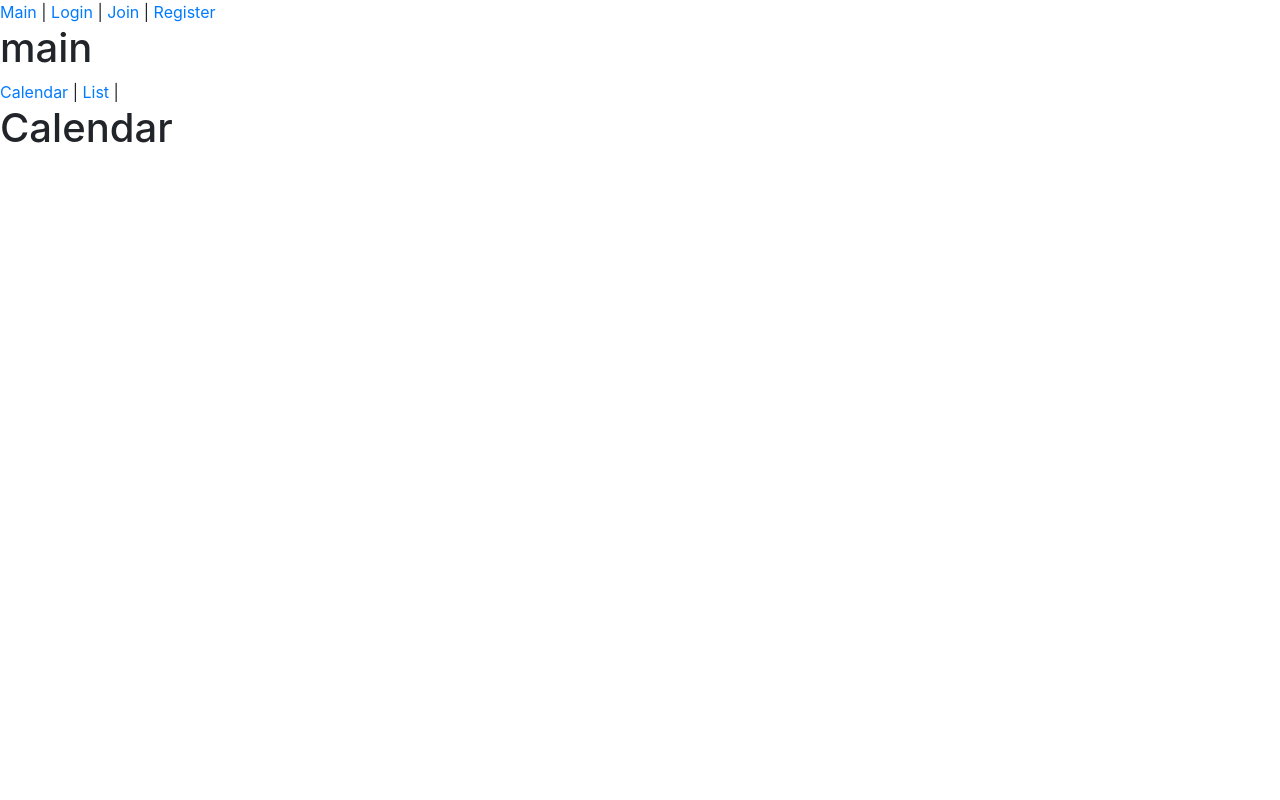
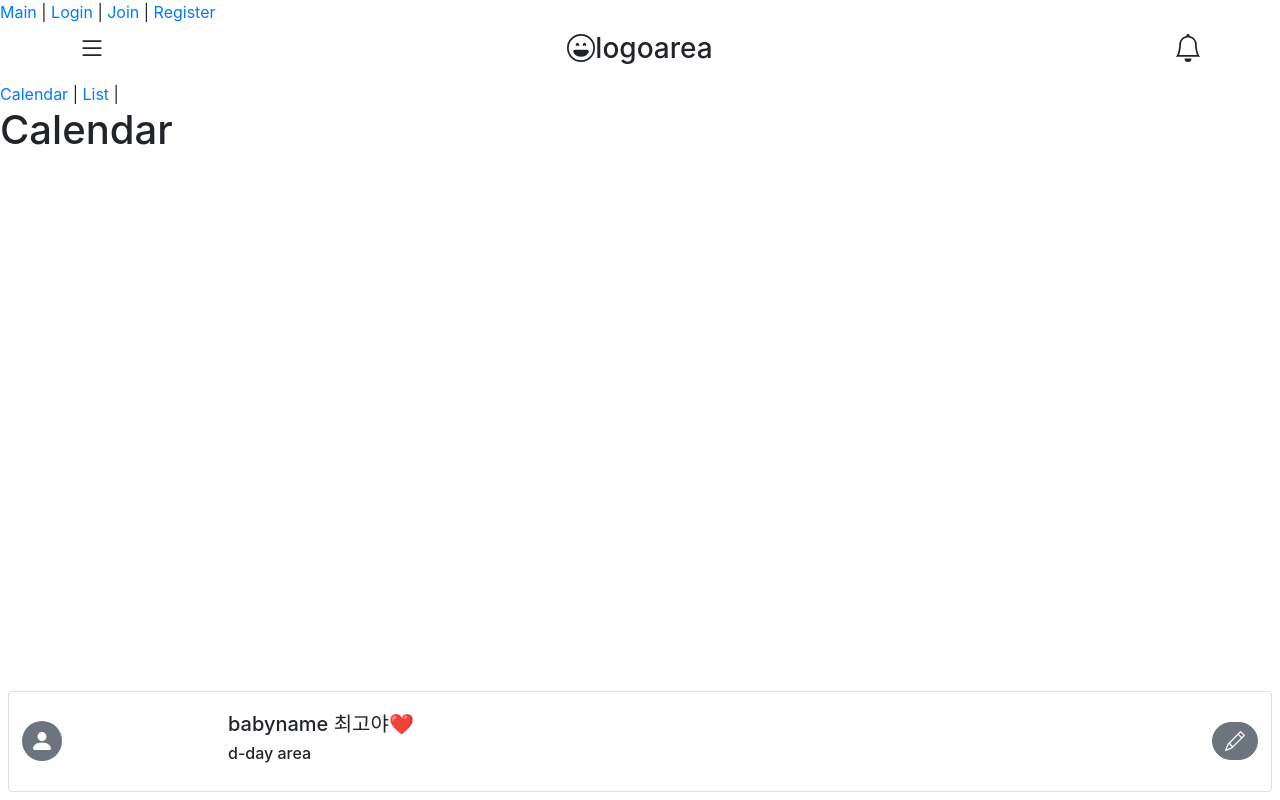
Before and after one commit to dudcheol/NHhackathon_ACARDI, a Vue app in the folder front-end/nhhackathon_acardi/: page /main/calendar in a window 1280 px wide. Built offline with nearby package versions, Linux system fonts and the light colour scheme.

Commit message:
메인 헤더,프로필 틀 제작

```diff
--- a/front-end/nhhackathon_acardi/src/components/main/Calendar.vue
+++ b/front-end/nhhackathon_acardi/src/components/main/Calendar.vue
@@ -4,6 +4,8 @@
   </div>
 </template>
 
-<script></script>
+<script>
+export default {};
+</script>
 
 <style scoped></style>
--- /dev/null
+++ b/front-end/nhhackathon_acardi/src/components/main/Header.vue
@@ -0,0 +1,15 @@
+<template>
+  <b-container class="p-2">
+    <div class="d-flex justify-content-between">
+      <h3><b-icon icon="list"></b-icon></h3>
+      <h3><b-icon icon="emoji-laughing"></b-icon>logoarea</h3>
+      <h3><b-icon icon="bell"></b-icon></h3>
+    </div>
+  </b-container>
+</template>
+
+<script>
+export default {};
+</script>
+
+<style scoped></style>
--- a/front-end/nhhackathon_acardi/src/components/main/List.vue
+++ b/front-end/nhhackathon_acardi/src/components/main/List.vue
@@ -4,6 +4,8 @@
   </div>
 </template>
 
-<script></script>
+<script>
+export default {};
+</script>
 
 <style scoped></style>
--- /dev/null
+++ b/front-end/nhhackathon_acardi/src/components/main/Profile.vue
@@ -0,0 +1,24 @@
+<template>
+  <div class="px-2 pb-2">
+    <b-card class="px-2">
+      <b-row align-v="center" class="justify-content-between">
+        <b-col cols="2" class="p-0">
+          <b-avatar></b-avatar>
+        </b-col>
+        <b-col cols="8" class="p-0">
+          <h5>babyname 최고야❤️</h5>
+          <h6>d-day area</h6>
+        </b-col>
+        <b-col cols="2" class="ml-auto text-right p-0">
+          <b-button pill><b-icon icon="pencil"></b-icon></b-button>
+        </b-col>
+      </b-row>
+    </b-card>
+  </div>
+</template>
+
+<script>
+export default {};
+</script>
+
+<style scoped></style>
--- a/front-end/nhhackathon_acardi/src/views/Main.vue
+++ b/front-end/nhhackathon_acardi/src/views/Main.vue
@@ -1,12 +1,26 @@
 <template>
   <div>
-    <h1>main</h1>
+    <Header></Header>
     <router-link to="/main/calendar">Calendar</router-link> |
     <router-link to="/main/list">List</router-link> |
     <router-view></router-view>
+    <Profile class="profile-fixed" style=""></Profile>
   </div>
 </template>
 
-<script></script>
+<script>
+import Header from '@/components/main/Header.vue';
+import Profile from '@/components/main/Profile.vue';
 
-<style scoped></style>
+export default {
+  components: { Header, Profile },
+};
+</script>
+
+<style scoped>
+.profile-fixed {
+  position: fixed;
+  bottom: 0;
+  width: 100%;
+}
+</style>
```
Also changed, not shown: front-end/nhhackathon_acardi/src/components/main/list/ListItem.vue (added).
